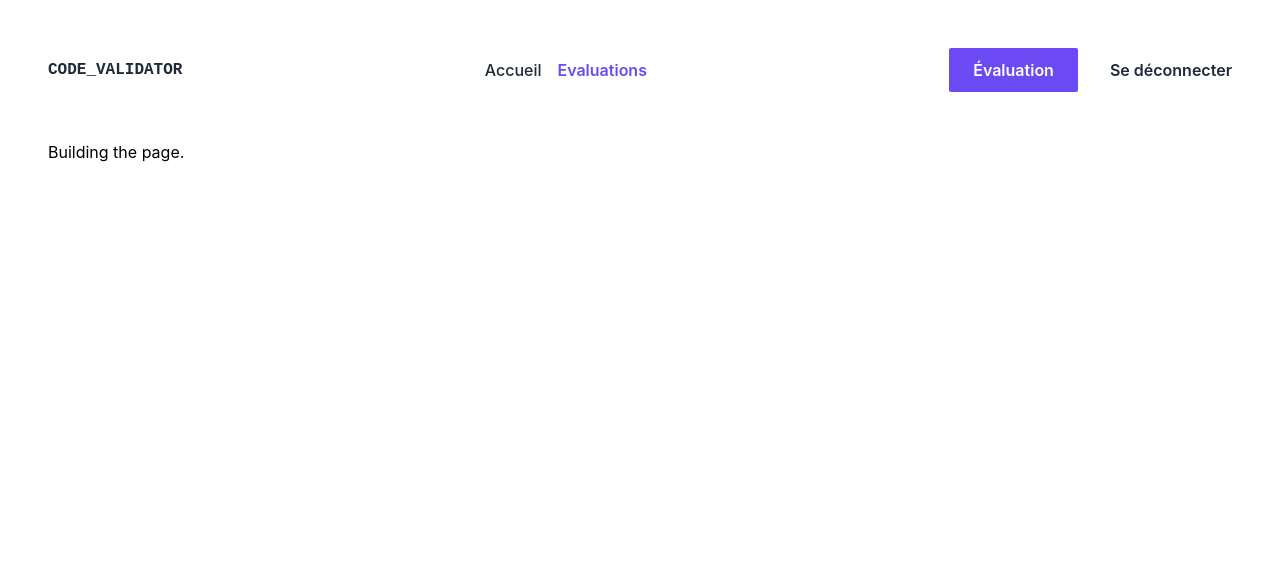
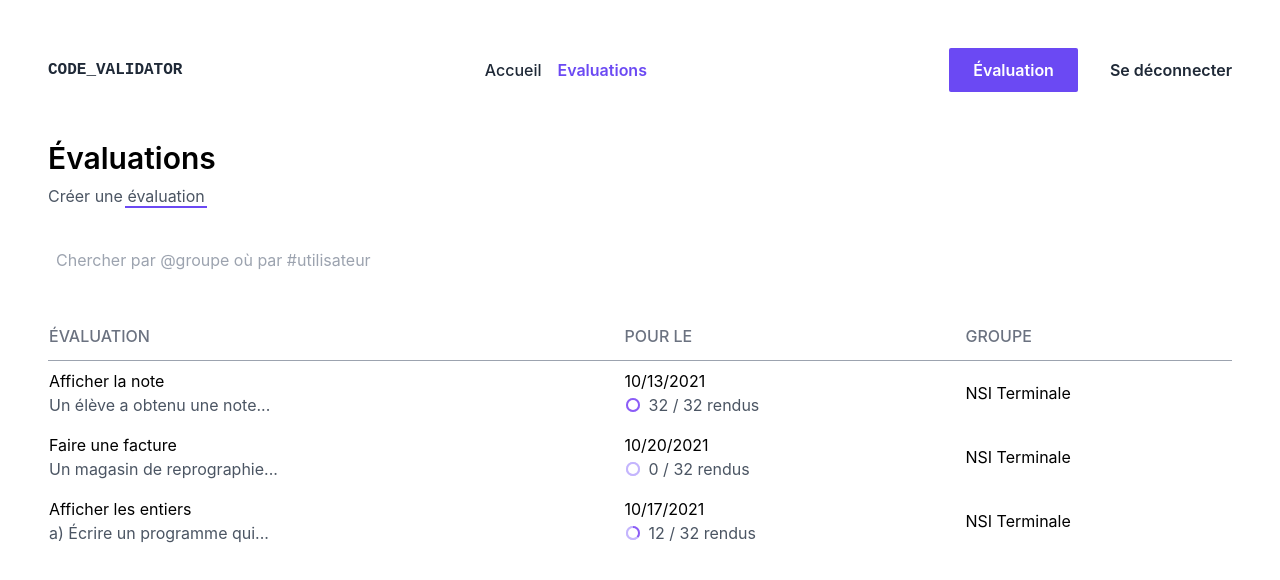
Before and after one commit to ctrl-plus-w/code-validator-client, a Next.js app: page /professor/evaluations in a window 1280 px wide. Shown: the top 580 px of the page. Built offline with nearby package versions, Linux system fonts and the light colour scheme.

Commit message:
Made the professor evaluations pages base

```diff
--- a/src/helpers/form.helper.ts
+++ /dev/null
@@ -1,40 +0,0 @@
-import { bothIncludes, intersect } from '@util/array.util';
-
-interface Input {
-  value: string;
-  formValidationTypes: InputValidationType[];
-  visualValidationTypes: InputValidationType[];
-}
-
-interface AdvancedInput extends Input {
-  formValid: boolean;
-  visualValid: boolean;
-}
-
-const validateInput = (input: Input): AdvancedInput => {
-  const { formValidationTypes, value, visualValidationTypes } = input;
-
-  const validationTypes = intersect(formValidationTypes, visualValidationTypes);
-
-  for (let i = 0; i < validationTypes.length; i += 1) {
-    const validationType = validationTypes[i];
-
-    if (validationType === 'notEmptyStr' && value === '') {
-      if (bothIncludes(formValidationTypes, visualValidationTypes, validationType)) {
-        return { ...input, formValid: false, visualValid: false };
-      }
-
-      if (formValidationTypes.includes(validationType)) {
-        return { ...input, formValid: true, visualValid: false };
-      }
-
-      if (visualValidationTypes.includes(validationType)) {
-        return { ...input, formValid: false, visualValid: true };
-      }
-    }
-  }
-
-  return { ...input, formValid: true, visualValid: true };
-};
-
-export default validateInput;
--- /dev/null
+++ b/src/helpers/form.helper.tsx
@@ -0,0 +1,26 @@
+import type { ReactElement } from 'react';
+
+import clsx from 'clsx';
+
+import { XIcon } from '@heroicons/react/outline';
+
+export const validSearchField = (field: string): boolean => {
+  if (field.startsWith('#') || field.startsWith('@')) return true;
+
+  return false;
+};
+
+export const mapSearchField = (field: string): ReactElement => {
+  return (
+    <div
+      className={clsx([
+        'flex items-center justify-center gap-1 py-1 px-2 rounded border',
+        field.startsWith('@') && 'bg-green-300 text-green-800 border-green-600',
+        field.startsWith('#') && 'bg-blue-300 text-blue-800 border-blue-600',
+      ])}
+    >
+      <p className="text-sm font-medium">{field}</p>
+      <XIcon className="w-4 h-4 -mb-0.5" />
+    </div>
+  );
+};
--- a/src/pages/professor/evaluations/index.tsx
+++ b/src/pages/professor/evaluations/index.tsx
@@ -1,11 +1,56 @@
-import { NextPage } from 'next';
+import type { NextPage } from 'next';
 
 import ProfessorLayout from '@layout/ProfessorLayout';
 
+import Table from '@module/Table';
+
+import TagsInput from '@element/TagsInput';
+import Title from '@element/Title';
+import Link from '@element/Link';
+
+import useArray from '@hook/useArray';
+
+import { deadlineMapper, evaluationMapper, groupMapper } from '@helper/table.helper';
+import { mapSearchField, validSearchField } from '@helper/form.helper';
+
+import evaluations from '@constant/evaluations';
+
 const Evaluations: NextPage = () => {
+  const {
+    values: searchFields,
+    addValue: addSearchField,
+    removeValue: removeSearchField,
+  } = useArray<string>([]);
+
   return (
-    <ProfessorLayout>
-      <h1>Building the page.</h1>
+    <ProfessorLayout className="flex flex-col items-start">
+      <Title>Évaluations</Title>
+      <Title className="mt-2" level={3}>
+        <Link href="/professor/evaluations/create" styled={false}>
+          Créer une&nbsp;<span className="link-keyword">évaluation</span>
+        </Link>
+      </Title>
+
+      <TagsInput
+        name="search"
+        validValue={validSearchField}
+        values={searchFields}
+        addValue={addSearchField}
+        removeValue={removeSearchField}
+        valueMapper={mapSearchField}
+        placeholder="Chercher par @groupe où par #utilisateur"
+        className="mt-8 w-full"
+      />
+
+      <Table<IEvaluation>
+        className="mt-8 w-full"
+        data={evaluations}
+        config={[
+          { name: 'Évaluation', mapper: evaluationMapper },
+          { name: 'Pour le', mapper: deadlineMapper },
+          { name: 'Groupe', mapper: groupMapper },
+        ]}
+      />
     </ProfessorLayout>
   );
 };
```
